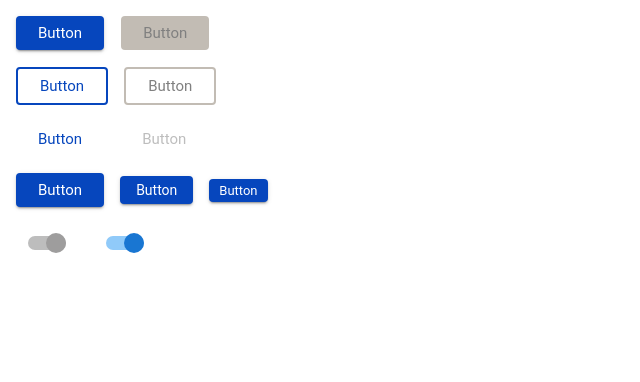
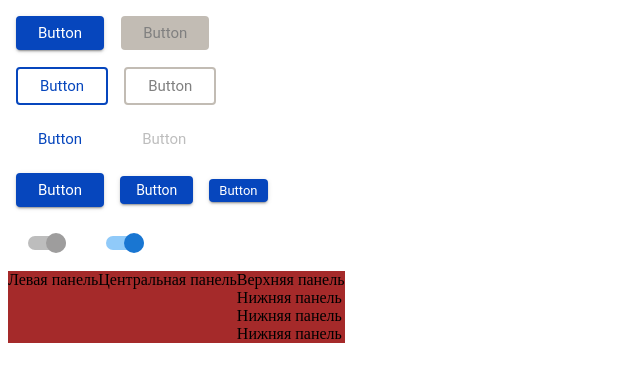
Before and after one commit to microegor/pdf, a React (Vite) app: page / in a window 1280 px wide. Shown: the top 382 px of the page, without its empty margins (0-640 px from the left). Built offline with nearby package versions, Linux system fonts and the light colour scheme.

Commit message:
feat: add Splitter component with panels and handles for flexible layout

```diff
--- a/pnpm-workspace.yaml
+++ b/pnpm-workspace.yaml
@@ -1,2 +1,2 @@
 allowBuilds:
-  esbuild: set this to true or false
+  esbuild: true
--- a/src/App.tsx
+++ b/src/App.tsx
@@ -1,15 +1,16 @@
 import { useState } from "react";
 import "../style/App.css";
 import { Button } from "./components/Button";
-import { Stack } from "./components/Stack/Stack";
+import { Stack } from "./components/Stack";
 import { Switch } from "./components/Switch";
+import { Splitter, SplitterHandle, SplitterPanel } from "./components/splitter";
 
 function App() {
-    const [switchState, setSwitchState] = useState(true);
+  const [switchState, setSwitchState] = useState(true);
 
   return (
     <Stack>
-      <Stack direction="row" sx={{alignItems: "baseline"}}>
+      <Stack direction="row" sx={{ alignItems: "baseline" }}>
         <Button size="big" variant="contained" text="Button" onClick={() => alert("Hello")} />
         <Button disabled size="big" variant="contained" text="Button" />
       </Stack>
@@ -32,7 +33,43 @@ function App() {
       <div>
         <Switch disabled state />
         <Switch onClick={v => {
-            setSwitchState(v); console.log(v)}} state={switchState} />
+          setSwitchState(v); console.log(v)
+        }} state={switchState} />
+      </div>
+      <div className="splitterExample">
+        <Splitter direction="horizontal">
+          <SplitterPanel>
+            Левая панель
+          </SplitterPanel>
+
+          <SplitterHandle />
+
+          <SplitterPanel>
+            Центральная панель
+          </SplitterPanel>
+
+          <SplitterHandle />
+
+          <SplitterPanel>
+            <Splitter direction="vertical">
+              <SplitterPanel>
+                Верхняя панель
+              </SplitterPanel>
+
+              <SplitterHandle />
+
+              <SplitterPanel>
+                Нижняя панель
+              </SplitterPanel>
+              <SplitterPanel>
+                Нижняя панель
+              </SplitterPanel>
+              <SplitterPanel>
+                Нижняя панель
+              </SplitterPanel>
+            </Splitter>
+          </SplitterPanel>
+        </Splitter>
       </div>
     </Stack>
   );
--- a/src/components/Button/Button.tsx
+++ b/src/components/Button/Button.tsx
@@ -4,8 +4,8 @@ import type { MouseEvent as ReactMouseEvent } from "react";
 
 interface ButtonProps {
   disabled?: boolean;
-  size: ButtonSize;
-  variant: Variant;
+  size?: ButtonSize;
+  variant?: Variant;
   text: string;
   onClick?: (event: ReactMouseEvent<HTMLButtonElement>) => void;
 }
@@ -13,7 +13,7 @@ interface ButtonProps {
 type ButtonSize = "big" | "medium" | "small";
 type Variant = "text" | "contained" | "outlined";
 
-export function Button({ disabled = false, size, variant, text, onClick }: ButtonProps) {
+export function Button({ disabled = false, size = "medium", variant = "contained", text, onClick }: ButtonProps) {
     return (
     <button
       type="button"
--- a/src/components/Stack/index.ts
+++ b/src/components/Stack/index.ts
@@ -0,0 +1 @@
+export { Stack } from "./Stack";
--- /dev/null
+++ b/src/components/splitter/Splitter.module.css
@@ -0,0 +1,46 @@
+.splitter {
+  display: flex;
+  width: 100%;
+  height: 100%;
+}
+
+.panel {
+    background-color: brown;
+}
+
+.horizontal {
+  flex-direction: row;
+}
+
+.vertical {
+  flex-direction: column;
+}
+
+.handle {
+  flex: 0 0 auto;
+  align-self: stretch;
+  background-color: black;
+  user-select: none;
+  touch-action: none;
+  opacity: 0;
+  transition: opacity 0.2s ease;
+}
+
+.handle:hover {
+  opacity: 0.8;
+  transition-delay: 0.5s;
+  z-index: 10;
+  flex-shrink: 0;
+}
+
+.horizontal > .handle {
+  cursor: col-resize;
+  width: 6px;
+  margin-inline: -3px;
+}
+
+.vertical > .handle {
+  cursor: row-resize;
+  height: 6px;
+  margin-block: -3px;
+}
--- /dev/null
+++ b/src/components/splitter/Splitter.tsx
@@ -0,0 +1,41 @@
+import { Children, type ReactNode } from "react";
+import styles from "./Splitter.module.css";
+
+type Direction = "horizontal" | "vertical";
+
+interface SplitterProps {
+    children: ReactNode;
+    direction?: Direction;
+    defaultSize?: number;
+    minSize?: number;
+    maxSize?: number;
+    step?: number;
+    disabled?: boolean;
+    onResize?: (newSize: number) => void;
+}
+
+export function Splitter({
+    children,
+    direction = "horizontal",
+    defaultSize = 300,
+    minSize = 100,
+    maxSize = 700,
+    step = 10,
+    disabled = false,
+    onResize,
+}: SplitterProps) {
+return (
+    <div
+            className={`${styles.splitter} ${styles[direction]}` }
+        >
+            {children}
+            {/* <div
+                className={styles.resizer}
+                role="separator"
+                aria-orientation={
+                    direction === "horizontal" ? "vertical" : "horizontal"
+                }
+            /> */}
+        </div>
+    );
+}
--- /dev/null
+++ b/src/components/splitter/SplitterHandle.tsx
@@ -0,0 +1,8 @@
+import styles from "./Splitter.module.css";
+
+export function SplitterHandle(){
+    return(
+        <div className={styles.handle}>
+        </div>
+    )
+}
--- /dev/null
+++ b/src/components/splitter/SplitterPanel.tsx
@@ -0,0 +1,21 @@
+import type { ReactNode } from "react";
+import styles from "./Splitter.module.css";
+
+
+interface SplitterPanelProps {
+    children?: ReactNode;
+    className?: string;
+}
+
+export function SplitterPanel({
+    children,
+    className,
+}: SplitterPanelProps) {
+    return (
+        <div
+            className={`${styles.panel} ${className ?? ""}`}
+        >
+            {children}
+        </div>
+    );
+}
--- /dev/null
+++ b/src/components/splitter/index.ts
@@ -0,0 +1,3 @@
+export {Splitter} from "./Splitter"
+export {SplitterPanel} from "./SplitterPanel"
+export {SplitterHandle} from "./SplitterHandle"
```
Also changed, not shown: 1 other file (tests, documents, lock files or other folders).
